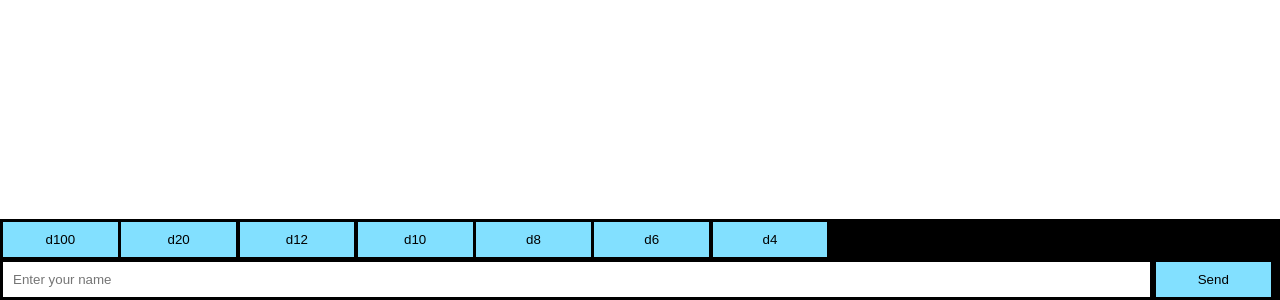
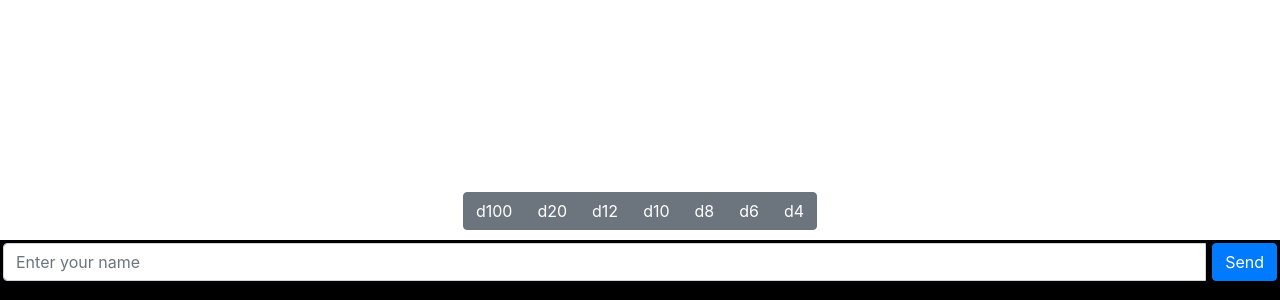
Before and after one commit to somecoder32/nodejsDnDChat, a website: page index.html in a window 1280 px wide. Shown: the part 500-800 px from the top of the page. Drawn offline with nearby package versions, Linux system fonts and the light colour scheme; no server answers.

Commit message:
Add files via upload

```diff
--- a/index.html
+++ b/index.html
@@ -1,32 +1,49 @@
 <!doctype html>
 <html>
   <head>
+        <meta charset="utf-8">
     <title>Socket.IO chat</title>
+    <meta name="viewport" content="width=device-width, initial-scale=1, shrink-to-fit=no">
     <style>
       * { margin: 0; padding: 0; box-sizing: border-box; }
       body { font: 13px Helvetica, Arial; }
       form { background: #000; padding: 3px; position: fixed; bottom: 0; width: 100%; }
-      #buttonRow {background: #000; padding: 3px; position: fixed; bottom: 40px; width: 100%; }
+      #btnrow { margin-bottom: 10px; }
       form input { border: 0; padding: 10px; width: 90%; margin-right: .5%; }
-      button { width: 9%; background: rgb(130, 224, 255); border: none; padding: 10px; }
-      #messageBox { overflow-y: scroll; position: fixed; bottom: 80px; width: 100%; max-height: 90%; }
+      /* button { width: 9%; background: rgb(130, 224, 255); border: none; padding: 10px; }       */
+      #messageBox { overflow-y: scroll; position: fixed; bottom: 110px; width: 100%; max-height: 85%; }
       #messages { list-style-type: none; margin: 0; padding: 0; }
       #messages li { padding: 5px 10px; }
       #messages li:nth-child(odd) { background: #eee; }
     </style>
+    <link rel="stylesheet" href="https://stackpath.bootstrapcdn.com/bootstrap/4.1.1/css/bootstrap.min.css" integrity="sha384-WskhaSGFgHYWDcbwN70/dfYBj47jz9qbsMId/iRN3ewGhXQFZCSftd1LZCfmhktB" crossorigin="anonymous">
   </head>
   <body style="height: 100%;">
     <div id="messageBox">
         <ul id="messages"></ul>
     </div>
-    <div id="buttonRow">
-            <button id="d100btn" name="100">d100</button>&nbsp;<button id="d20btn" name="20">d20</button>&nbsp;<button id="d10btn" name="12">d12</button>&nbsp;<button id="d10btn" name="10">d10</button>&nbsp;<button id="d8btn" name="8">d8</button>&nbsp;<button id="d6btn" name="6">d6</button>&nbsp;<button id="d4btn" name="4">d4</button>
+    <div class="d-flex justify-content-center">
+        <div class="btn-group" id="btnrow"  role="group" aria-label="Button Row" style="position: fixed; bottom: 60px;">
+                <button id="d100btn" name="100" class="btn btn-secondary">d100</button>
+                <button id="d20btn" name="20"class="btn btn-secondary">d20</button>
+                <button id="d10btn" name="12" class="btn btn-secondary">d12</button>
+                <button id="d10btn" name="10"class="btn btn-secondary">d10</button>
+                <button id="d8btn" name="8" class="btn btn-secondary">d8</button>
+                <button id="d6btn" name="6" class="btn btn-secondary">d6</button>
+                <button id="d4btn" name="4" class="btn btn-secondary">d4</button>
+        </div>
     </div>
     <form action="">
-      <input id="m" type="text" autocomplete="off" /><button>Send</button>
+    <div class="input-group mb-3">
+      <input id="m" type="text" autocomplete="off" class="form-control" /><button class="btn btn-primary">Send</button>
+    </div>
     </form>
     <script src="/socket.io/socket.io.js"></script>
     <script src="https://code.jquery.com/jquery-1.11.1.js"></script>
+    <script src="https://code.jquery.com/jquery-3.3.1.slim.min.js" integrity="sha384-q8i/X+965DzO0rT7abK41JStQIAqVgRVzpbzo5smXKp4YfRvH+8abtTE1Pi6jizo" crossorigin="anonymous"></script>
+    <script src="https://cdnjs.cloudflare.com/ajax/libs/popper.js/1.14.3/umd/popper.min.js" integrity="sha384-ZMP7rVo3mIykV+2+9J3UJ46jBk0WLaUAdn689aCwoqbBJiSnjAK/l8WvCWPIPm49" crossorigin="anonymous"></script>
+    <script src="https://stackpath.bootstrapcdn.com/bootstrap/4.1.1/js/bootstrap.min.js" integrity="sha384-smHYKdLADwkXOn1EmN1qk/HfnUcbVRZyYmZ4qpPea6sjB/pTJ0euyQp0Mk8ck+5T" crossorigin="anonymous"></script>
+
     <script>
         var user = "";
 
```
